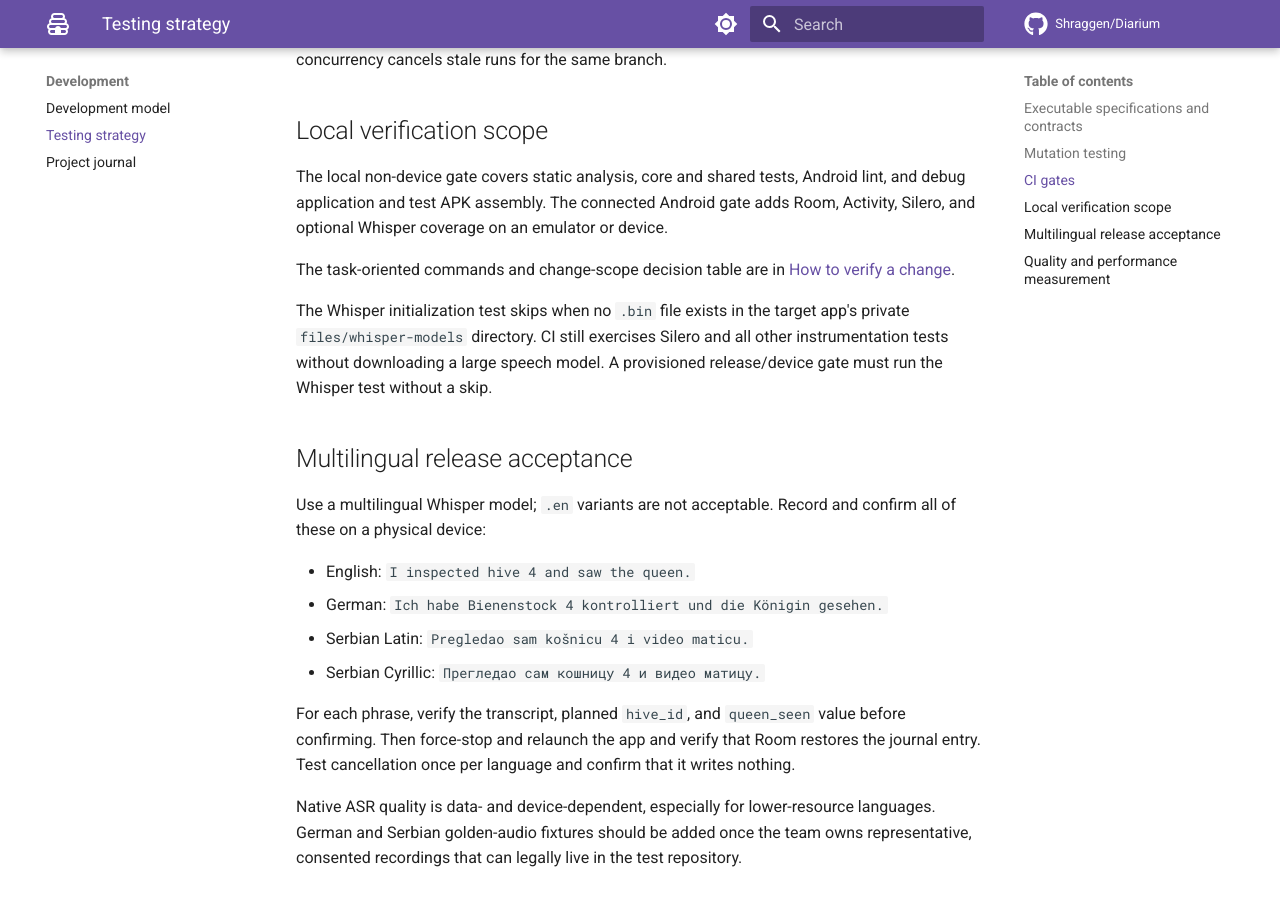
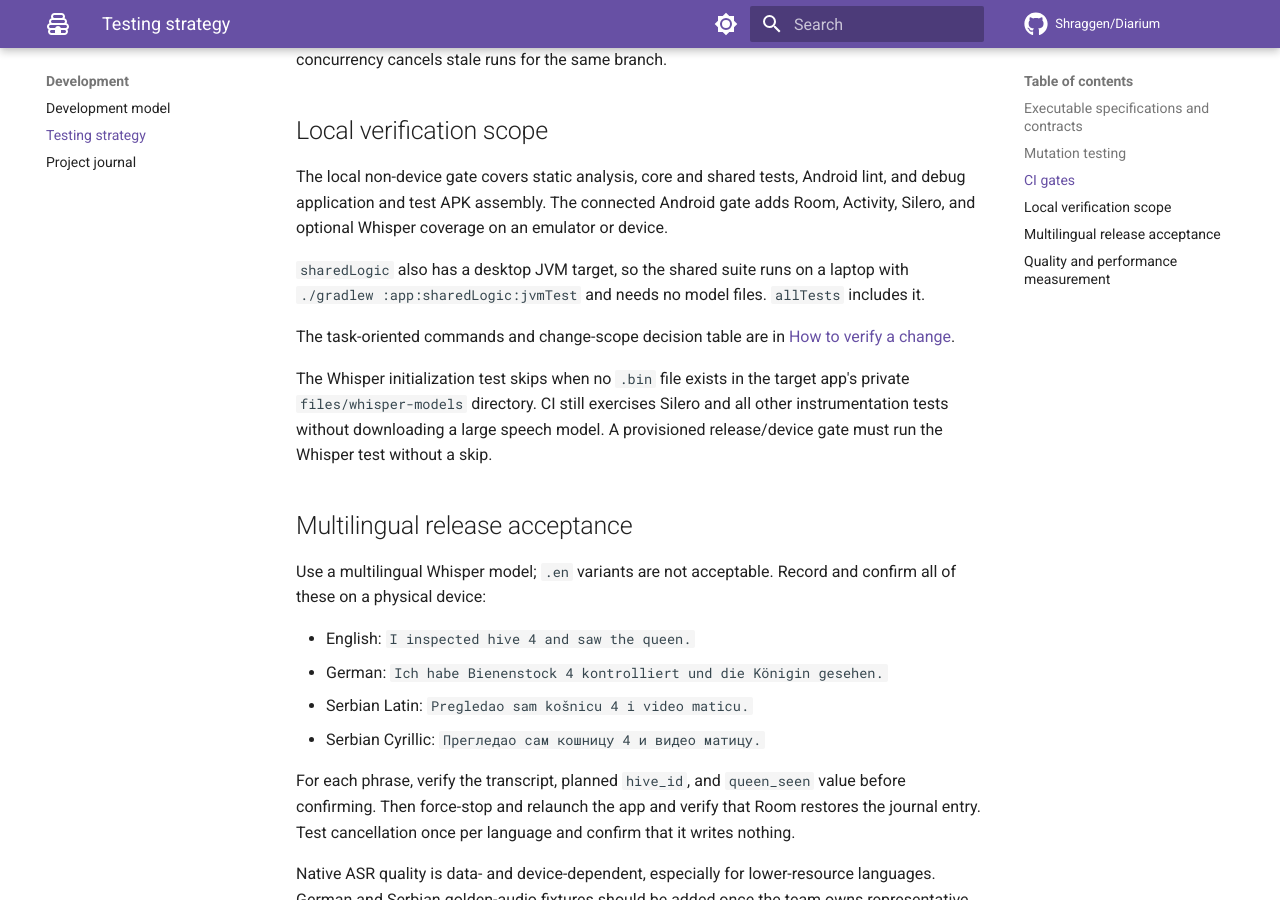
Before and after one commit to Shraggen/Diarium, an MkDocs documentation site: the page built from docs/testing.md, in a window 1280 px wide and 900 px high, scrolled down 3504 px. Built offline with MkDocs 1.6.1 and Material for MkDocs 9.7.7, drawn with Linux system fonts in a browser that asks for light colours; comment, search, counter and statistics services are not loaded.

Commit message:
build(sharedlogic): add JVM target so shared logic runs on desktop
The shared suite now runs on a laptop through :app:sharedLogic:jvmTest
without any model, and allTests includes it. The lockfile only gains
library-jvm and the Kotest JVM engine. The agent typecheck command now
compiles the JVM target too.

Refs #59

Co-Authored-By: Claude Opus 5.5 <noreply@anthropic.com>

```diff
--- a/docs/testing.md
+++ b/docs/testing.md
@@ -124,6 +124,10 @@ Android lint, and debug application and test APK assembly. The connected
 Android gate adds Room, Activity, Silero, and optional Whisper coverage on an
 emulator or device.
 
+`sharedLogic` also has a desktop JVM target, so the shared suite runs on a
+laptop with `./gradlew :app:sharedLogic:jvmTest` and needs no model files.
+`allTests` includes it.
+
 The task-oriented commands and change-scope decision table are in
 [How to verify a change](verifying-changes.md).
 
```
Also changed, not shown: 3 other files.
